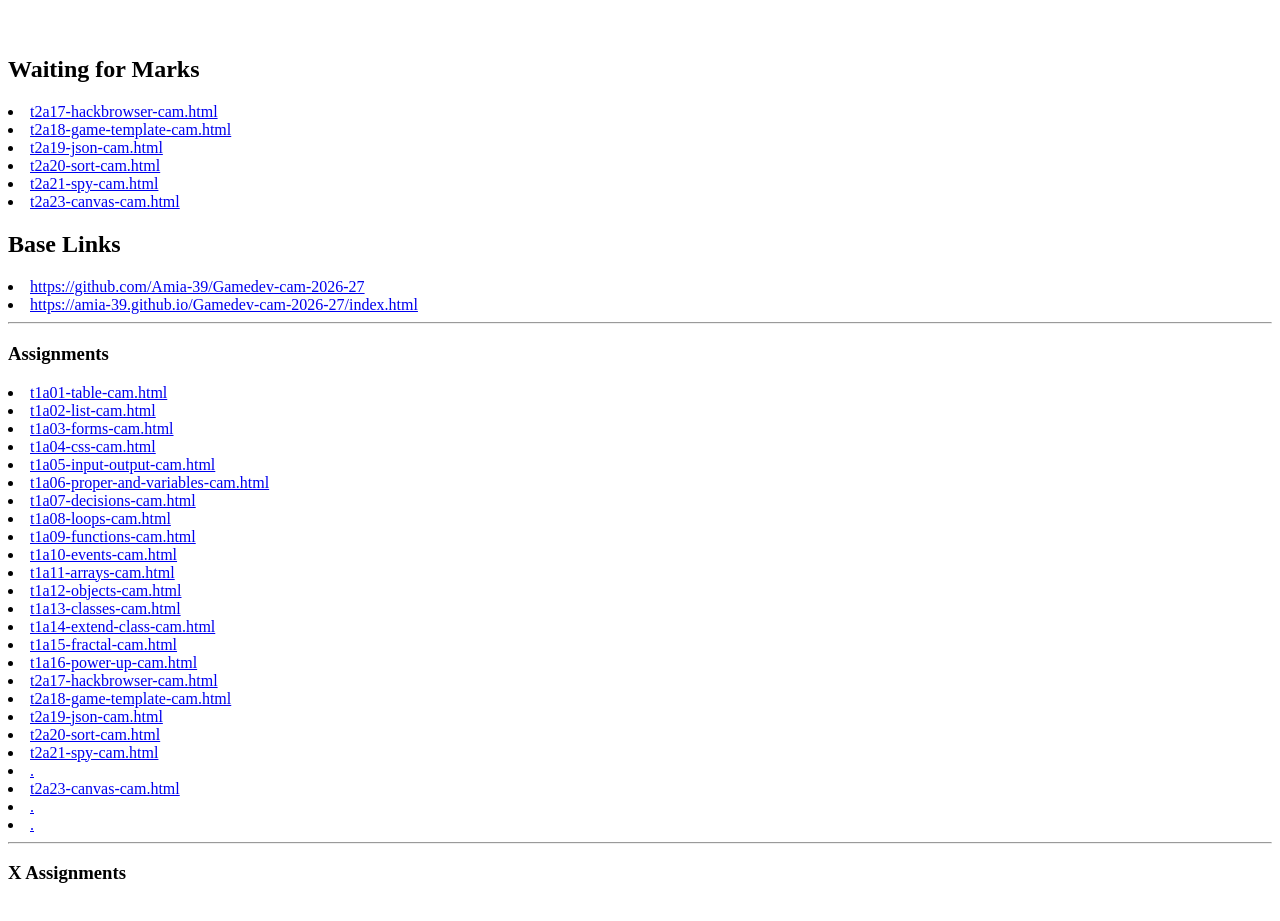
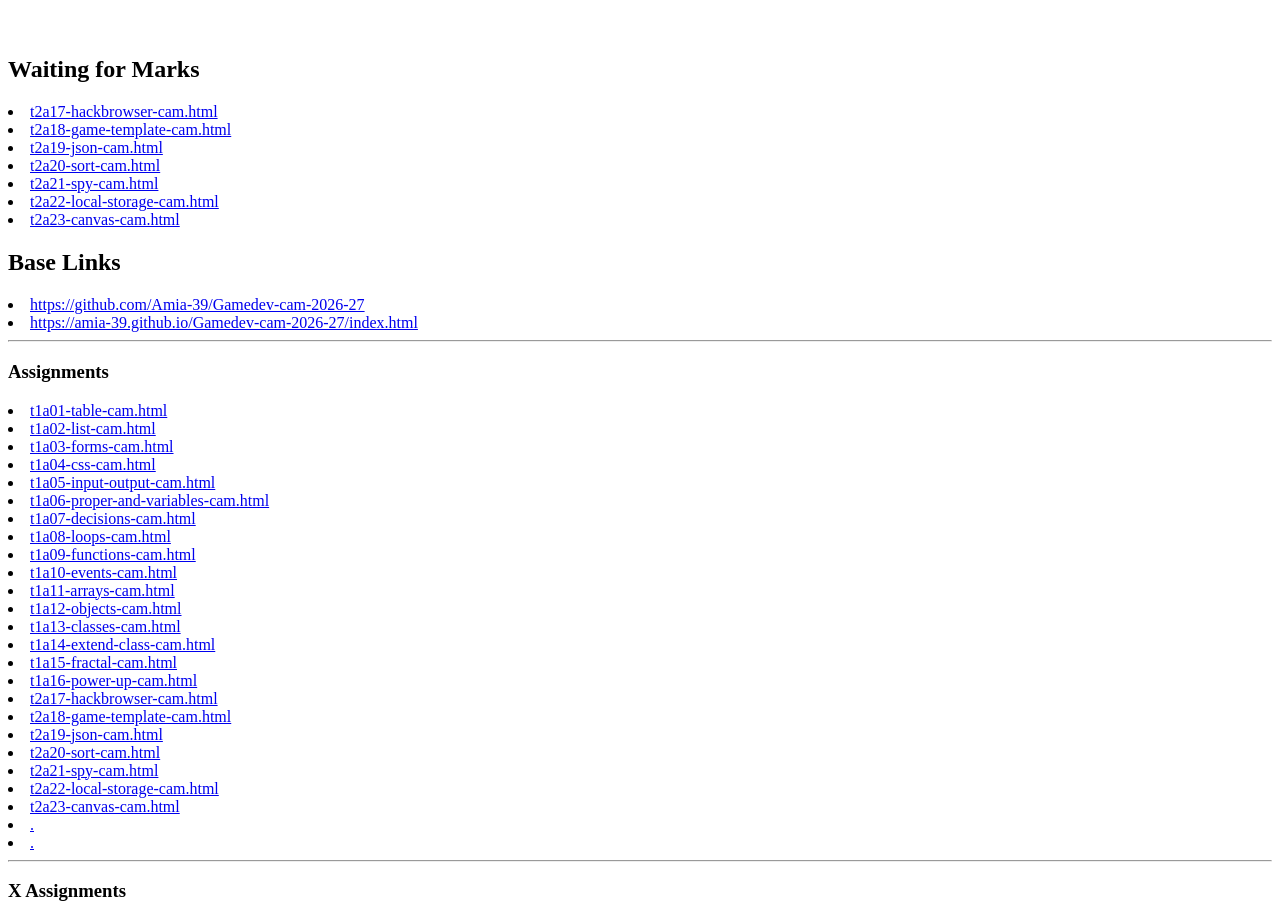
Before and after one commit to Amia-39/Gamedev-cam-2026-27, a plain HTML site: page index.html in a window 1280 px wide. Shown: the part 48-969 px from the top of the page. Drawn offline with Linux system fonts and the light colour scheme.

Commit message:
Update index.html

```diff
--- a/index.html
+++ b/index.html
@@ -8,6 +8,7 @@
 <li><a href="https://amia-39.github.io/Gamedev-cam-2026-27/public/t2a19-json-cam.html">t2a19-json-cam.html</a>
 <li><a href="https://amia-39.github.io/Gamedev-cam-2026-27/public/t2a20-sort-cam.html">t2a20-sort-cam.html</a>
 <li><a href="https://amia-39.github.io/Gamedev-cam-2026-27/public/t2a21-spy-cam.html">t2a21-spy-cam.html</a>
+<li><a href="https://amia-39.github.io/Gamedev-cam-2026-27/public/t2a22-local-storage-cam.html">t2a22-local-storage-cam.html</a>
 <li><a href="https://amia-39.github.io/Gamedev-cam-2026-27/public/t2a23-canvas-cam.html">t2a23-canvas-cam.html</a>
 
 <h2>Base Links</h2>
@@ -40,7 +41,7 @@
 <li><a href="https://amia-39.github.io/Gamedev-cam-2026-27/public/t2a19-json-cam.html">t2a19-json-cam.html</a>
 <li><a href="https://amia-39.github.io/Gamedev-cam-2026-27/public/t2a20-sort-cam.html">t2a20-sort-cam.html</a>
 <li><a href="https://amia-39.github.io/Gamedev-cam-2026-27/public/t2a21-spy-cam.html">t2a21-spy-cam.html</a>
-<li><a href="https://amia-39.github.io/Gamedev-cam-2026-27/public/">.</a>
+<li><a href="https://amia-39.github.io/Gamedev-cam-2026-27/public/t2a22-local-storage-cam.html">t2a22-local-storage-cam.html</a>
 <li><a href="https://amia-39.github.io/Gamedev-cam-2026-27/public/t2a23-canvas-cam.html">t2a23-canvas-cam.html</a>
 <li><a href="https://amia-39.github.io/Gamedev-cam-2026-27/public/">.</a>
 <li><a href="https://amia-39.github.io/Gamedev-cam-2026-27/public/">.</a>
```
